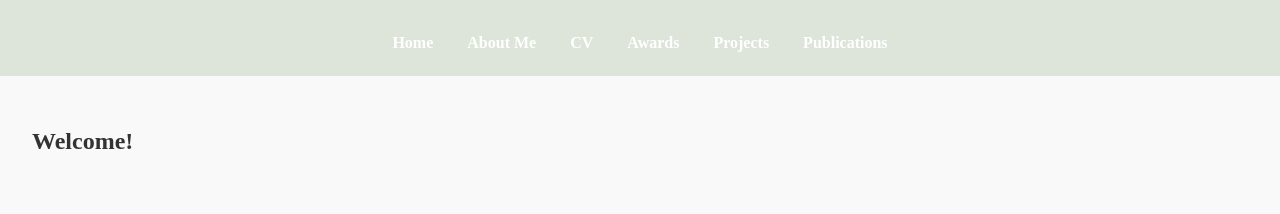
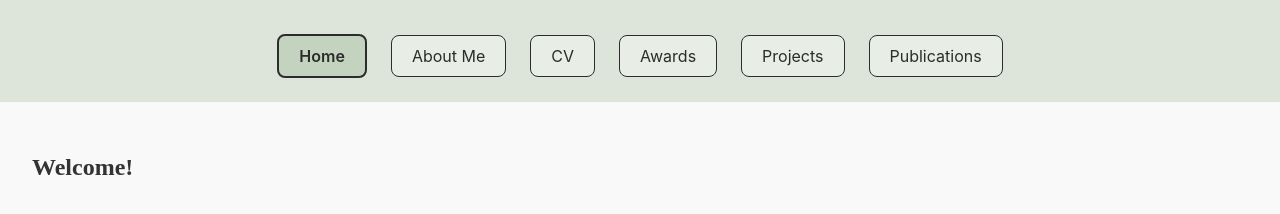
Before and after one commit to sophiarobillard/sophiarobillard.github.io, a plain HTML site: page index.html in a window 1280 px wide. Drawn offline with Linux system fonts and the light colour scheme.

Commit message:
Add buttons and navigation

```diff
--- a/index.html
+++ b/index.html
@@ -9,12 +9,12 @@
 <body>
   <header>
     <nav>
-      <a href="index.html">Home</a>
-      <a href="about.html">About Me</a>
-      <a href="cv.html">CV</a>
-      <a href="awards.html">Awards</a>
-      <a href="projects.html">Projects</a>
-      <a href="publications.html">Publications</a>
+      <a href="index.html" class="nav-link active">Home</a>
+      <a href="about.html" class="nav-link">About Me</a>
+      <a href="cv.html" class="nav-link">CV</a>
+      <a href="awards.html" class="nav-link">Awards</a>
+      <a href="projects.html" class="nav-link">Projects</a>
+      <a href="publications.html" class="nav-link">Publications</a>
     </nav>
   </header>
 
--- a/style.css
+++ b/style.css
@@ -12,7 +12,31 @@ body {
     padding: 1.5em;
     text-align: center;
   }
-
+  /* Navigation links styled as buttons */
+.nav-link {
+  display: inline-block;
+  padding: 10px 20px;
+  margin: 0 10px;
+  border: 1px solid #2c2c2c;
+  border-radius: 8px;
+  background-color: #e8ede6;
+  color: #2c2c2c;
+  text-decoration: none;
+  font-family: Inter, sans-serif;
+  font-size: 16px;
+  font-weight: 400;
+  transition: background-color 0.2s;
+}
+/* Hover effect */
+.nav-link:hover {
+  background-color: #d0d9cc;
+}
+/* Active page style */
+.nav-link.active {
+  font-weight: 600;
+  background-color: #c3d3c0;
+  border: 2px solid #2c2c2c;
+}
   nav {
     margin-top: 10px;
   }
```
Also changed, not shown: about.html (+6 -6 lines), awards.html (+6 -6 lines), cv.html (+6 -6 lines), projects.html (+6 -6 lines), publications.html (+6 -6 lines).
